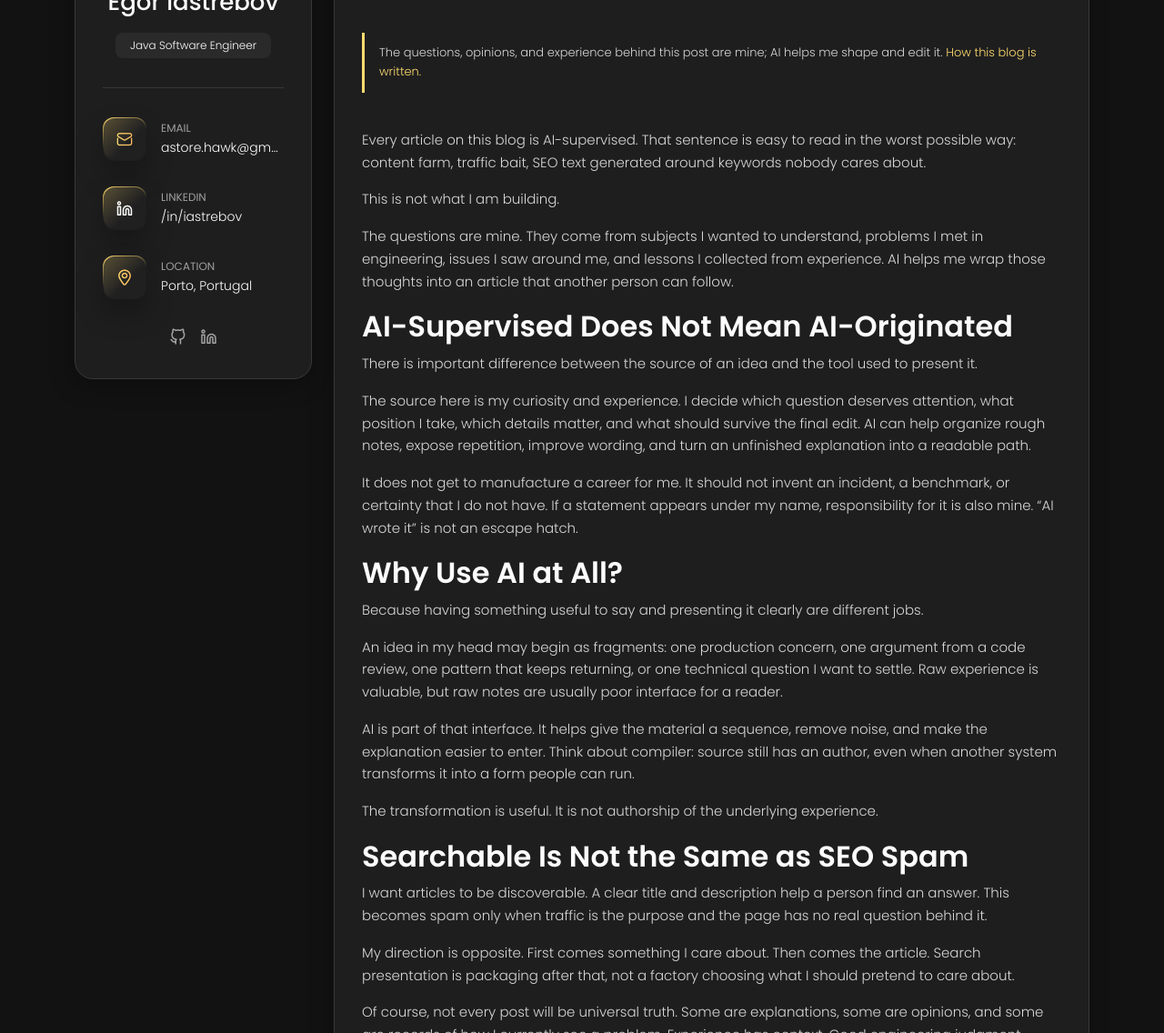
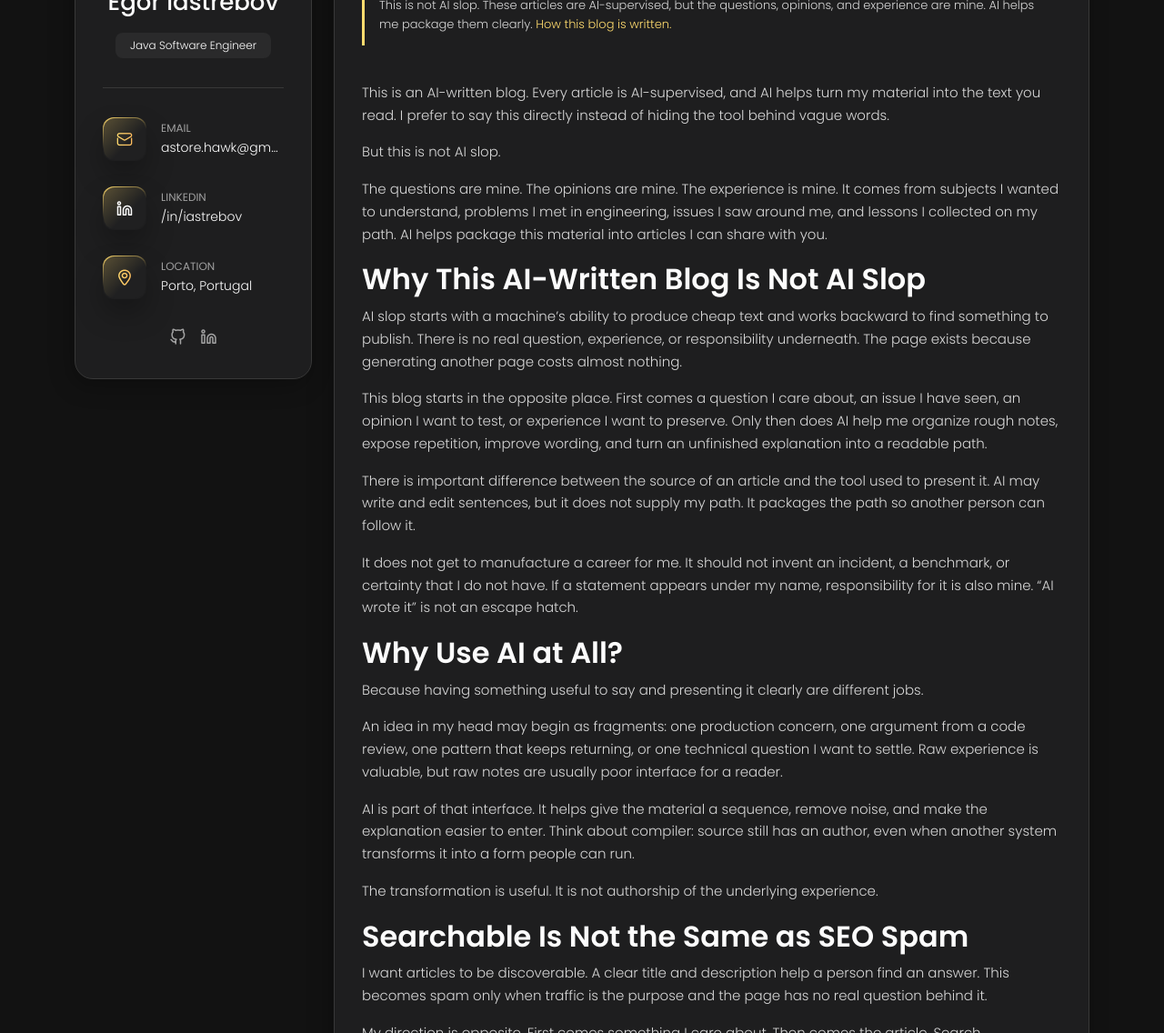
Before and after one commit to iastrebov/iastrebov.eu, a Jekyll site: the page built from _posts/2026-08-09-ai-supervised-human-owned.markdown, in a window 1280 px wide and 1400 px high, scrolled down 518 px, cut to the strip 264-1400 px from the top of the window. Shown: the whole strip at 91% size. Built offline with Jekyll 4.4.1, drawn with Linux system fonts in a browser that asks for light colours; some web fonts are replaced; some of the changed text lies outside the part shown.

Commit message:
Clarify AI-written blog disclosure

```diff
--- a/_config.yml
+++ b/_config.yml
@@ -44,9 +44,12 @@ navigation:
   - title: Resume
     page: /resume.html
     url: /resume
-  - title: Blog
+  - title: AI-Written Blog
     page: /blog.html
     url: /blog
+  - title: AI Note
+    page: /blog/ai-supervised-human-owned/
+    url: /blog/ai-supervised-human-owned
   - title: Contact
     page: /contact.html
     url: /contact
--- a/_layouts/post.html
+++ b/_layouts/post.html
@@ -19,7 +19,7 @@ layout: default
         </div>
     </header>
     <aside class="post-disclosure" aria-label="AI-assisted writing disclosure">
-        The questions, opinions, and experience behind this post are mine; AI helps me shape and edit it.
+        This is not AI slop. These articles are AI-supervised, but the questions, opinions, and experience are mine. AI helps me package them clearly.
         <a href="{{ '/blog/ai-supervised-human-owned/' | relative_url }}">How this blog is written.</a>
     </aside>
 
--- a/_posts/2026-08-09-ai-supervised-human-owned.markdown
+++ b/_posts/2026-08-09-ai-supervised-human-owned.markdown
@@ -1,30 +1,32 @@
 ---
 layout: post
-title: "This Blog Is AI-Supervised, but the Experience Is Mine"
+title: "This AI-Written Blog Is Not AI Slop"
 date: 2026-08-09 10:00:00 +0100
 categories: software engineering
 tags: [ai, writing, engineering, transparency]
 excerpt_separator: <!--more-->
 greeting: hello
-description: "An honest explanation of how AI helps shape this engineering blog while its questions, opinions, practical lessons, and responsibility remain mine."
+description: "This AI-written blog is not AI slop: its questions, opinions, and experience are mine, while AI helps package them into clear articles."
 image:
   url: assets/images/blog/2026-08-09-ai-supervised-human-owned-cover.png
   alt: A handwritten engineering notebook beneath a precise translucent digital editorial layer
 ---
 
-Every article on this blog is AI-supervised. That sentence is easy to read in the worst possible way: content farm, traffic bait, SEO text generated around keywords nobody cares about.
+This is an AI-written blog. Every article is AI-supervised, and AI helps turn my material into the text you read. I prefer to say this directly instead of hiding the tool behind vague words.
 
-This is not what I am building.
+But this is not AI slop.
 
-The questions are mine. They come from subjects I wanted to understand, problems I met in engineering, issues I saw around me, and lessons I collected from experience. AI helps me wrap those thoughts into an article that another person can follow.
+The questions are mine. The opinions are mine. The experience is mine. It comes from subjects I wanted to understand, problems I met in engineering, issues I saw around me, and lessons I collected on my path. AI helps package this material into articles I can share with you.
 
 <!--more-->
 
-## AI-Supervised Does Not Mean AI-Originated
+## Why This AI-Written Blog Is Not AI Slop
 
-There is important difference between the source of an idea and the tool used to present it.
+AI slop starts with a machine's ability to produce cheap text and works backward to find something to publish. There is no real question, experience, or responsibility underneath. The page exists because generating another page costs almost nothing.
 
-The source here is my curiosity and experience. I decide which question deserves attention, what position I take, which details matter, and what should survive the final edit. AI can help organize rough notes, expose repetition, improve wording, and turn an unfinished explanation into a readable path.
+This blog starts in the opposite place. First comes a question I care about, an issue I have seen, an opinion I want to test, or experience I want to preserve. Only then does AI help me organize rough notes, expose repetition, improve wording, and turn an unfinished explanation into a readable path.
+
+There is important difference between the source of an article and the tool used to present it. AI may write and edit sentences, but it does not supply my path. It packages the path so another person can follow it.
 
 It does not get to manufacture a career for me. It should not invent an incident, a benchmark, or certainty that I do not have. If a statement appears under my name, responsibility for it is also mine. “AI wrote it” is not an escape hatch.
 
@@ -54,11 +56,11 @@ This is why supervision matters. The work is not finished when text becomes flue
 
 You may still disagree with me. Good. This blog should show a path, not issue commandments from machine-polished stone. Test the advice against your system, your team, and your constraints.
 
-So this is the compact contract behind every post:
+So this is the compact contract behind every AI-written post:
 
 - the interests, questions, opinions, and experience are mine;
-- AI helps structure, edit, and present them;
+- AI helps write, structure, edit, and package them;
 - I remain responsible for what gets published;
 - usefulness matters more than traffic.
 
-AI is in the workshop. It is not the reason the workshop exists.
+AI is in the workshop, and I do not hide it. But it is not the reason the workshop exists.
```
